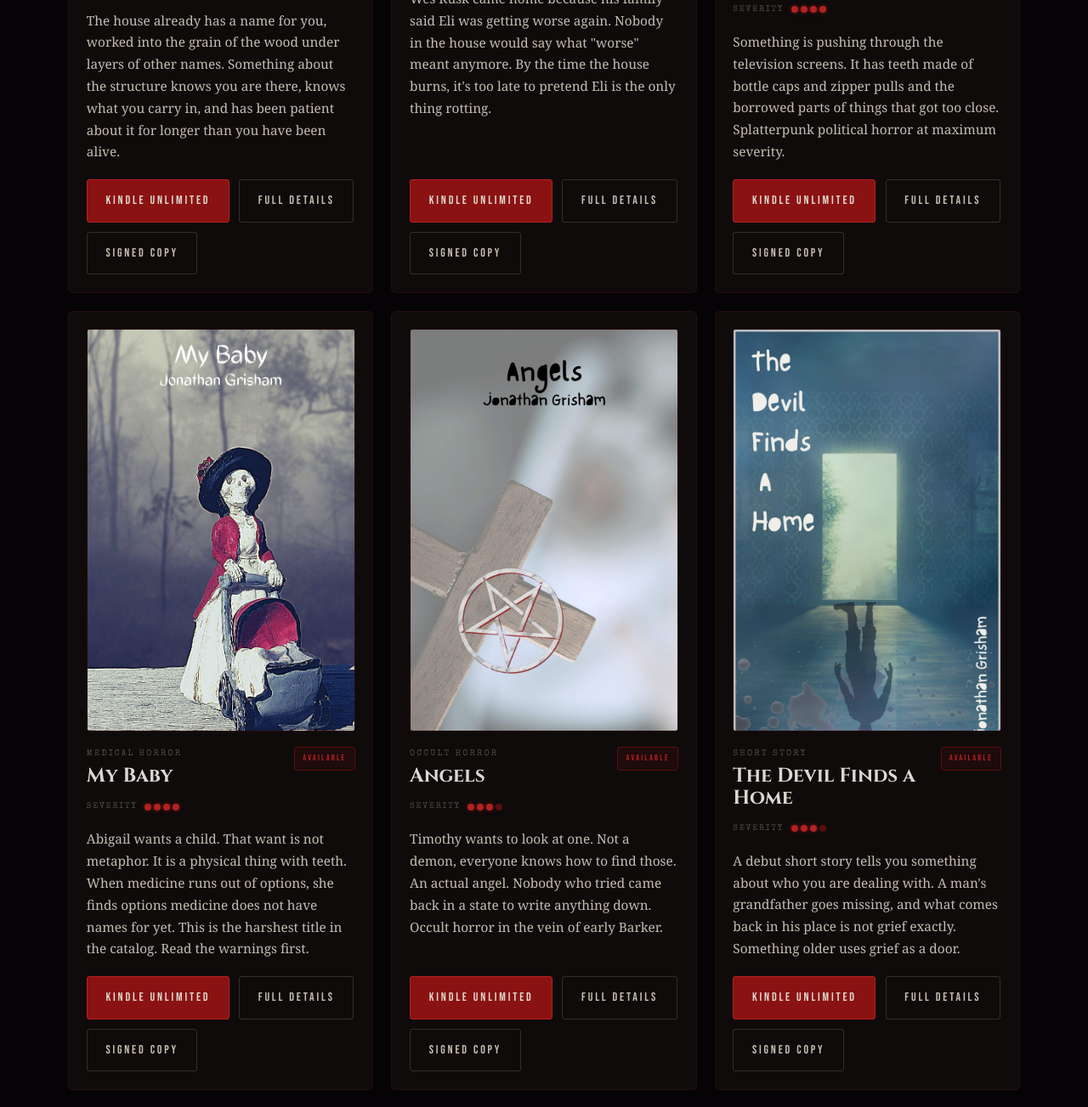
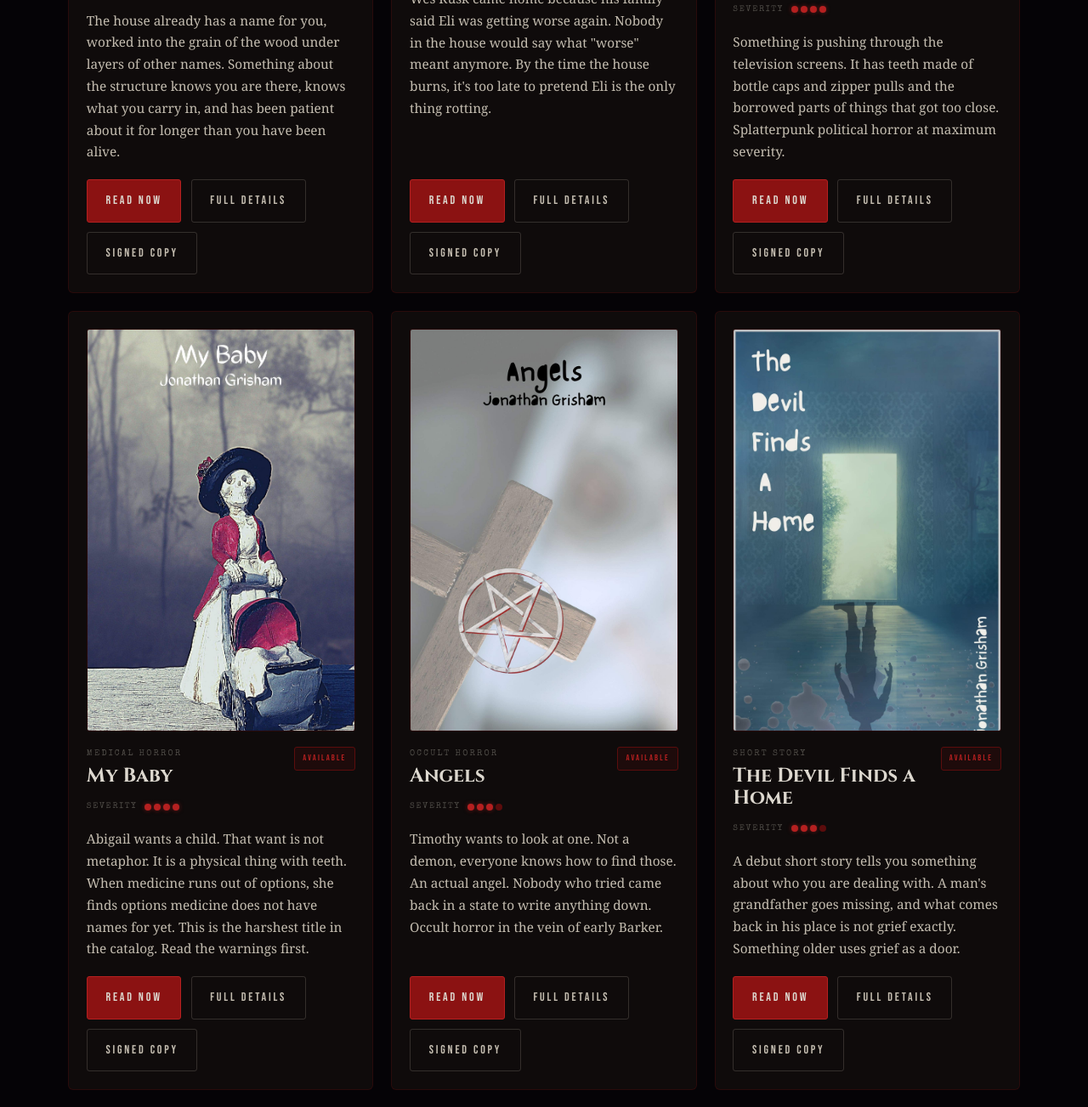
Before and after one commit to jgrisha1/jonathangrishamauthor-site, a plain HTML site: page books.html in a window 1280 px wide. Shown: the part 1084-2387 px from the top of the page at 85% size. Drawn offline with nearby package versions, Linux system fonts and the light colour scheme.

Commit message:
fix: rename primary buy button to Read Now across all pages
Co-Authored-By: Claude Sonnet 4.6 <noreply@anthropic.com>

```diff
--- a/books.html
+++ b/books.html
@@ -195,7 +195,7 @@
             </div>
             <p class="book-desc">The house already has a name for you, worked into the grain of the wood under layers of other names. Something about the structure knows you are there, knows what you carry in, and has been patient about it for longer than you have been alive.</p>
             <div class="book-actions">
-              <a class="btn btn-blood" href="https://www.amazon.com/dp/B0GX7LYMM5?tag=220500b-20" target="_blank" rel="noreferrer">Kindle Unlimited</a>
+              <a class="btn btn-blood" href="https://www.amazon.com/dp/B0GX7LYMM5?tag=220500b-20" target="_blank" rel="noreferrer">Read Now</a>
               <a class="btn btn-ghost" href="/books/kept-warm-for-the-mountain">Full Details</a>
               <a class="btn btn-ghost" href="/#signed" data-tab="signed">Signed Copy</a>
             </div>
@@ -220,7 +220,7 @@
             </div>
             <p class="book-desc">Wes Rusk came home because his family said Eli was getting worse again. Nobody in the house would say what "worse" meant anymore. By the time the house burns, it's too late to pretend Eli is the only thing rotting.</p>
             <div class="book-actions">
-              <a class="btn btn-blood" href="https://www.amazon.com/dp/B0H2ZFPC94?&linkCode=ll2&tag=220500b-20&linkId=c585374888d4f462cab5c2abedb09521&language=en_US&ref_=as_li_ss_tl" target="_blank" rel="noreferrer">Kindle Unlimited</a>
+              <a class="btn btn-blood" href="https://www.amazon.com/dp/B0H2ZFPC94?&linkCode=ll2&tag=220500b-20&linkId=c585374888d4f462cab5c2abedb09521&language=en_US&ref_=as_li_ss_tl" target="_blank" rel="noreferrer">Read Now</a>
               <a class="btn btn-ghost" href="/books/spur">Full Details</a>
               <a class="btn btn-ghost" href="/#signed" data-tab="signed">Signed Copy</a>
             </div>
@@ -245,7 +245,7 @@
             </div>
             <p class="book-desc">Something is pushing through the television screens. It has teeth made of bottle caps and zipper pulls and the borrowed parts of things that got too close. Splatterpunk political horror at maximum severity.</p>
             <div class="book-actions">
-              <a class="btn btn-blood" href="https://www.amazon.com/dp/B0GX2V65RZ?&linkCode=ll2&tag=220500b-20&linkId=9c6c5071afc3912fe1018d316d2365a6&language=en_US&ref_=as_li_ss_tl" target="_blank" rel="noreferrer">Kindle Unlimited</a>
+              <a class="btn btn-blood" href="https://www.amazon.com/dp/B0GX2V65RZ?&linkCode=ll2&tag=220500b-20&linkId=9c6c5071afc3912fe1018d316d2365a6&language=en_US&ref_=as_li_ss_tl" target="_blank" rel="noreferrer">Read Now</a>
               <a class="btn btn-ghost" href="/books/the-big-orange-monster-fucked-up">Full Details</a>
               <a class="btn btn-ghost" href="/#signed" data-tab="signed">Signed Copy</a>
             </div>
@@ -270,7 +270,7 @@
             </div>
             <p class="book-desc">Abigail wants a child. That want is not metaphor. It is a physical thing with teeth. When medicine runs out of options, she finds options medicine does not have names for yet. This is the harshest title in the catalog. Read the warnings first.</p>
             <div class="book-actions">
-              <a class="btn btn-blood" href="https://www.amazon.com/dp/B08X1GD18Z/?tag=220500b-20" target="_blank" rel="noreferrer">Kindle Unlimited</a>
+              <a class="btn btn-blood" href="https://www.amazon.com/dp/B08X1GD18Z/?tag=220500b-20" target="_blank" rel="noreferrer">Read Now</a>
               <a class="btn btn-ghost" href="/books/my-baby">Full Details</a>
               <a class="btn btn-ghost" href="/#signed" data-tab="signed">Signed Copy</a>
             </div>
@@ -295,7 +295,7 @@
             </div>
             <p class="book-desc">Timothy wants to look at one. Not a demon, everyone knows how to find those. An actual angel. Nobody who tried came back in a state to write anything down. Occult horror in the vein of early Barker.</p>
             <div class="book-actions">
-              <a class="btn btn-blood" href="https://www.amazon.com/dp/B08X186TY8/?tag=220500b-20" target="_blank" rel="noreferrer">Kindle Unlimited</a>
+              <a class="btn btn-blood" href="https://www.amazon.com/dp/B08X186TY8/?tag=220500b-20" target="_blank" rel="noreferrer">Read Now</a>
               <a class="btn btn-ghost" href="/books/angels">Full Details</a>
               <a class="btn btn-ghost" href="/#signed" data-tab="signed">Signed Copy</a>
             </div>
@@ -320,7 +320,7 @@
             </div>
             <p class="book-desc">A debut short story tells you something about who you are dealing with. A man's grandfather goes missing, and what comes back in his place is not grief exactly. Something older uses grief as a door.</p>
             <div class="book-actions">
-              <a class="btn btn-blood" href="https://www.amazon.com/dp/B08X1F45DD/?tag=220500b-20" target="_blank" rel="noreferrer">Kindle Unlimited</a>
+              <a class="btn btn-blood" href="https://www.amazon.com/dp/B08X1F45DD/?tag=220500b-20" target="_blank" rel="noreferrer">Read Now</a>
               <a class="btn btn-ghost" href="/books/the-devil-finds-a-home">Full Details</a>
               <a class="btn btn-ghost" href="/#signed" data-tab="signed">Signed Copy</a>
             </div>
@@ -345,7 +345,7 @@
             </div>
             <p class="book-desc">This is the one that is not fiction. The IFB does not announce itself as a cult. It announces itself as the truth, and if you are raised inside it you have no frame of reference for the difference. Jonathan was expelled from Bible college when his sexuality was discovered.</p>
             <div class="book-actions">
-              <a class="btn btn-blood" href="https://www.amazon.com/Growing-Up-Independent-Baptist-2nd-ebook/dp/B0CM4268ZJ/?&linkCode=ll2&tag=220500b-20&linkId=0e0775a86cd26c5849d7598aebe70369&language=en_US&ref_=as_li_ss_tl" target="_blank" rel="noreferrer">Kindle Unlimited</a>
+              <a class="btn btn-blood" href="https://www.amazon.com/Growing-Up-Independent-Baptist-2nd-ebook/dp/B0CM4268ZJ/?&linkCode=ll2&tag=220500b-20&linkId=0e0775a86cd26c5849d7598aebe70369&language=en_US&ref_=as_li_ss_tl" target="_blank" rel="noreferrer">Read Now</a>
               <a class="btn btn-ghost" href="/books/growing-up-independent-baptist">Full Details</a>
               <a class="btn btn-ghost" href="/#signed" data-tab="signed">Signed Copy</a>
             </div>
```
Also changed, not shown: books/angels.html (+1 -1 lines), books/growing-up-independent-baptist.html (+1 -1 lines), books/kept-warm-for-the-mountain.html (+1 -1 lines), books/my-baby.html (+1 -1 lines), books/spur.html (+1 -1 lines), books/the-devil-finds-a-home.html (+1 -1 lines), index.html (+7 -7 lines).
